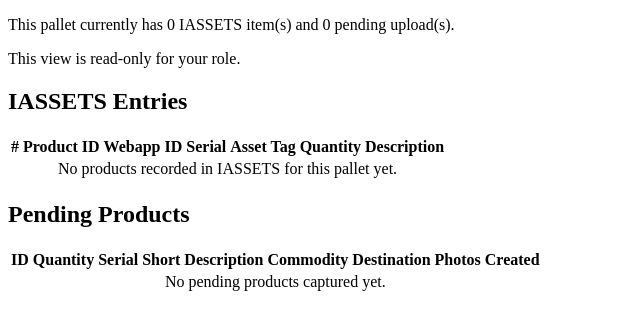
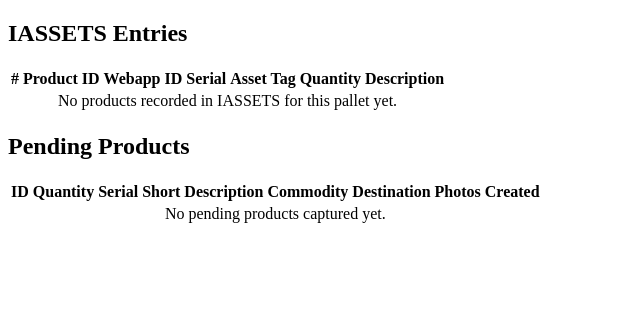
Before and after one commit to guilherme-salome/mister-anderson, a Flask app: template src/webapp/templates/pallet_detail.html in a window 1280 px wide. Shown: the part 98-428 px from the top of the page, without its empty margins (0-640 px from the left). Run offline with Flask 3, Linux system fonts and the light colour scheme; the template is opened without the code that fills it, so the values that code supplies are empty.

Commit message:
remove unused text box

```diff
--- a/src/webapp/templates/pallet_detail.html
+++ b/src/webapp/templates/pallet_detail.html
@@ -22,15 +22,6 @@
   {% if flash %}
     <div class="alert {{ flash.category }}">{{ flash.message }}</div>
   {% endif %}
-
-  <section class="card">
-    <p>This pallet currently has {{ items|length }} IASSETS item(s) and {{ pending|length }} pending upload(s).</p>
-    {% if can_edit %}
-      <p class="note">Add products by capturing photo(s). AI will fill the description automatically; you can adjust later.</p>
-    {% else %}
-      <p class="note">This view is read-only for your role.</p>
-    {% endif %}
-  </section>
 
   {% if can_edit %}
   <section class="card">
```
